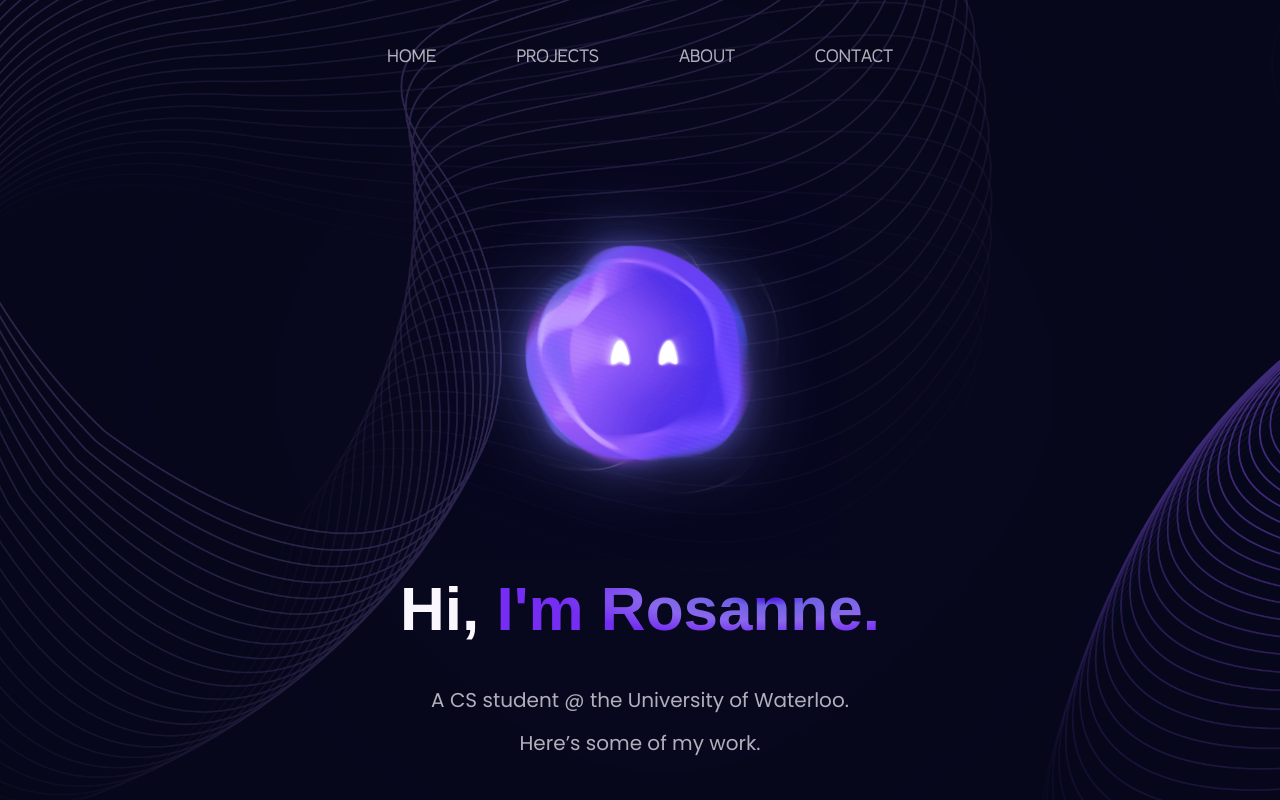
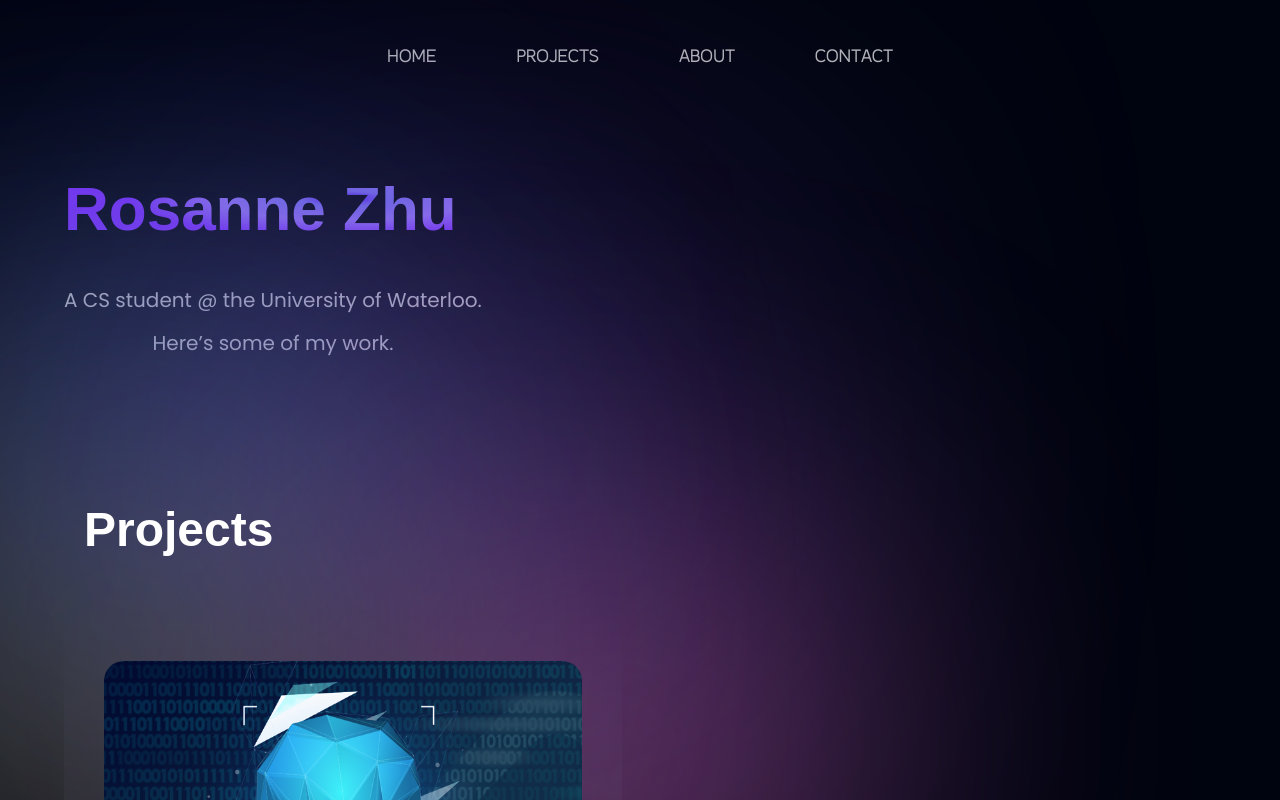
Before and after one commit to roskzhu/roskzhu.github.io, a React (Vite) app: page / in a window 1280 px wide. Shown: the top 800 px of the page. Built offline with nearby package versions, Linux system fonts and the light colour scheme; a web font is replaced by a local one.

Commit message:
small gradient changes

```diff
--- a/src/components/Hero.jsx
+++ b/src/components/Hero.jsx
@@ -1,47 +1,41 @@
 import styles from '../style';
-import { herobg, icon, cropicon, transicon, terrain } from '../assets';
+import { icon, cropicon, transicon, terrain } from '../assets';
 import SayHi from './SayHi';
 import Button from './Button';
 
 const Hero = () => (
-  <section id="home" className={`flex md:flex-row flex-col ${styles.paddingY}`}
-              // style={{ backgroundImage: {herobg},
-              // backgroundSize: "cover" }}
-              >
-          {/* <img src={herobg} alt="herobg" className="top-0 left-0 absolute w-full h-screen object-cover z-[0]" /> */}
-          <div className={`flex-1 ${styles.flexCenter} flex-col xl:px-0 sm:px-16 px-6`}>
-
+  <section id="home" className={`flex md:flex-row flex-col ${styles.paddingY}`}>
+          <div className={`flex-initial ${styles.flexCenter} flex-col xl:px-0 sm:px-16 px-6`}>
 
     {/* <div className="absolute z-[0] w-[50%] h-[50%] -left-1/2 rounded-full white__gradient" /> */}
 
       <div className="object-center">
 
-        {/* <div class="bg-cover bg-center relative z-[5] style=herobg"></div> */}
-        {/* icon & purple center gradient */}
-        <div className="absolute z-[1] w-[450px] h-[450px] rounded-full purple__gradient" />
-
-        <img src={icon} alt="icon" className="w-[400px] h-[400px] relative z-[4]" />
+        {/* background gradients */}
+        <div className="absolute z-[0] w-[450px] h-[450px] rounded-full blue__gradient"  style={{ left: '-58px', top: '174px' }}/>
+        <div className="absolute z-[0] w-[450px] h-[450px] rounded-full pink__gradient" style={{ left: '384px', top: '464px' }}/>
+        <div className="absolute z-[0] w-[450px] h-[450px] rounded-full purple__gradient" style={{ left: '256px', top: '174px' }}/>
+        <div className="absolute z-[0] w-[450px] h-[450px] rounded-full yellow__gradient" style={{ left: '-106px', top: '343px' }}/>
       </div>
 
       {/* images on right side of the page */}
-      {/* <div className={`flex-1 flex ${styles.flexCenter} md:my-0 my-10 relative`}> */}
-        {/* <img src={cropicon} alt="cropicon" className="w-[100%] h-[50%] relative z-[5]" /> */}
+      <div className={`flex-initial flex ${styles.flexCenter} md:my-0 my-10 relative`}>
 
         {/* gradient start */}
         {/* <div className="absolute z-[0] w-[40%] h-[35%] top-0 pink__gradient" />
         <div className="absolute z-[1] w-[80%] h-[80%] rounded-full white__gradient bottom-40" />
         <div className="absolute z-[0] w-[50%] h-[50%] right-20 bottom-20 blue__gradient" /> */}
         {/* gradient end */}
-      {/* </div> */}
+      </div>
 
       {/* title */}
-      <div classname="flex flex-row justify-between items-center w-full z-[5]">
-        <h1 className="flex-1 font-universo font-semibold ss:text-[62px] text-[40px] text-white ss:leading-[100px] leading-[74px] z-[5]">
-          Hi, {" "}
+      <div classname="flex flex-row items-center w-full z-[5]">
+        <h1 className="flex-initial font-universo font-semibold ss:text-[62px] text-[40px] text-white ss:leading-[100px] leading-[74px] z-[5]">
+          {/* Hi, {" "}  */}
           {/* the line below adds a new line */}
           {/* <br className="sm:block hidden" /> {" "} */}
           <span className="text-gradient" id="gradient-header1">
-            I'm Rosanne.
+            Rosanne Zhu
           </span>
         </h1>
 
@@ -52,11 +46,11 @@
       <p className={`${styles.paragraph} text-center justify-center`}>
       Here’s some of my work.
       </p>
-      <br className="sm:block hidden" /> {" "}
-      <br className="sm:block hidden" /> {" "}
+      {/* <br className="sm:block hidden" /> {" "}
+      <br className="sm:block hidden" /> {" "} */}
 
       {/* arrow button */}
-      <div className="ss:flex hidden justify-center md:mr-4 mr-0">
+      {/* <div className="ss:flex hidden justify-center md:mr-4 mr-0">
           <a href="mailto:rkzhu@uwaterloo.ca">
             <button>
               <Button />
@@ -64,7 +58,7 @@
           </a>
         </div>
 
-      <br className="sm:block hidden" /> {" "}
+      <br className="sm:block hidden" /> {" "} */}
       {/* <br className="sm:block hidden" /> {" "} */}
 
 
--- a/src/index.css
+++ b/src/index.css
@@ -247,13 +247,13 @@
 }
 
 .blue__gradient {
-  background: linear-gradient(180deg, rgba(188, 165, 255, 0) 0%, #214d76 100%);
-  filter: blur(123px);
+  background: linear-gradient(180deg, rgba(188, 165, 255, 0) 0%, #1747F8 100%);
+  filter: blur(150px);
 }
 
 .pink__gradient {
-  background: linear-gradient(90deg, #f4c4f3 0%, #fc67fa 100%);
-  filter: blur(900px);
+  background: linear-gradient(180deg, rgba(188, 165, 255, 0) 0%, #FF77E1 100%);
+  filter: blur(150px);
 }
 
 .white__gradient {
@@ -262,6 +262,12 @@
 }
 
 .purple__gradient {
-  background: rgba(98, 0, 255, 0.6);
-  filter: blur(750px);
+  background: linear-gradient(180deg, rgba(188, 165, 255, 0) 0%, #8454EE 100%);
+  /* background: rgba(98, 0, 255, 0.6); */
+  filter: blur(190px);
 }
+
+.yellow__gradient {
+  background: linear-gradient(180deg, rgba(188, 165, 255, 0) 0%, #FFE977 100%);
+  filter: blur(190px);
+}
--- a/tailwind.config.cjs
+++ b/tailwind.config.cjs
@@ -4,12 +4,12 @@
   mode: "jit",
   theme: {
     extend: {
-      backgroundImage:
-      // "url('../assets/herobg.jpg')"
-      {
-        'herobg': "url('./assets/herobg1.png')",
-      }
-      ,
+      // backgroundImage:
+      // // "url('../assets/herobg.jpg')"
+      // {
+      //   'herobg': "url('./assets/herobg1.png')",
+      // }
+      // ,
       colors: {
         primary: "#00040f",
         secondary: "#00f6ff",
```
